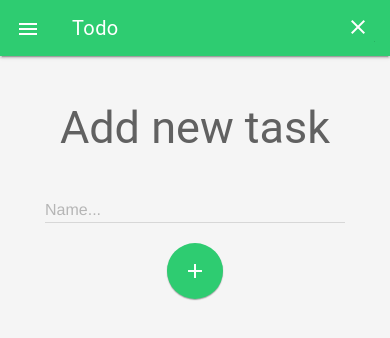
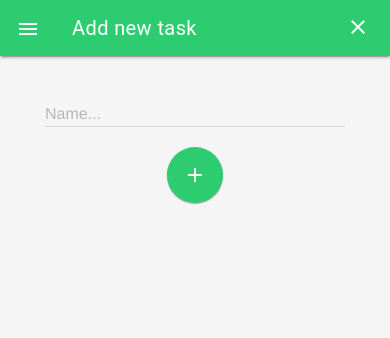
Before and after one commit to nikitaermishin/todolist, a plain HTML site: page www/index.html in a window 390 px wide. Both pictures are taken after a click on the button "add". Drawn offline with nearby package versions, Linux system fonts and the light colour scheme.

Commit message:
Add side menu and fix design

```diff
--- a/www/index.html
+++ b/www/index.html
@@ -30,12 +30,10 @@
 		    </div>
 		  </header>
 		  <div class="mdl-layout__drawer">
-		    <span class="mdl-layout-title">Title</span>
+		    <span class="mdl-layout-title">Todo</span>
 		    <nav class="mdl-navigation">
-		      <a class="mdl-navigation__link" href="">Link</a>
-		      <a class="mdl-navigation__link" href="">Link</a>
-		      <a class="mdl-navigation__link" href="">Link</a>
-		      <a class="mdl-navigation__link" href="">Link</a>
+		      <a class="mdl-navigation__link" onclick="enableMain()">Main</a>
+		      <a class="mdl-navigation__link" onclick="enableAddMenu()">Add new task</a>
 		    </nav>
 		  </div>
 		  <main class="mdl-layout__content">
@@ -60,8 +58,8 @@
 					</button>
 				</div>
 		    </div>
-		    <div class="page-settings">
-				<h2>Add new task</h2>
+		    <div class="page-addMenu">
+				<!-- <h2>Add new task</h2> -->
 				<form action="#">
 				  <div class="mdl-textfield mdl-js-textfield">
 				    <input class="mdl-textfield__input" type="text" id="name-input">
--- a/www/script/main.js
+++ b/www/script/main.js
@@ -3,20 +3,22 @@ $(document).ready(function() {
 	var taskArr = [];
 
 	$('#search-button').css('display', 'none');
-	$('#add-button').click(enableSettings);
+	$('#add-button').click(enableAddMenu);
 	$('#clear-button').click(enableMain);
 	$('#add-task-button').click(addTask);
 
-	function enableSettings() {
+	function enableAddMenu() {
 		$('.page-main').css('display', 'none');
-		$('.page-settings').css('display', 'flex');
+		$('.page-addMenu').css('display', 'flex');
+		$('.mdl-layout-title').html('Add new task');
 		//$('#search-button').css('display', 'none');
 		$('#clear-button').css('display', 'block');
 	}
 
 	function enableMain() {
-		$('.page-settings').css('display', 'none');
+		$('.page-addMenu').css('display', 'none');
 		$('.page-main').css('display', 'block');
+		$('.mdl-layout-title').html('Todo');
 		$('#clear-button').css('display', 'none');
 		//$('#search-button').css('display', 'block');
 	}
--- a/www/style/main.css
+++ b/www/style/main.css
@@ -68,7 +68,7 @@
   align-self: center;
 }
 
-.page-settings {
+.page-addMenu {
   display: none;
   padding: 24px 8px;
   flex-direction: column;
```
